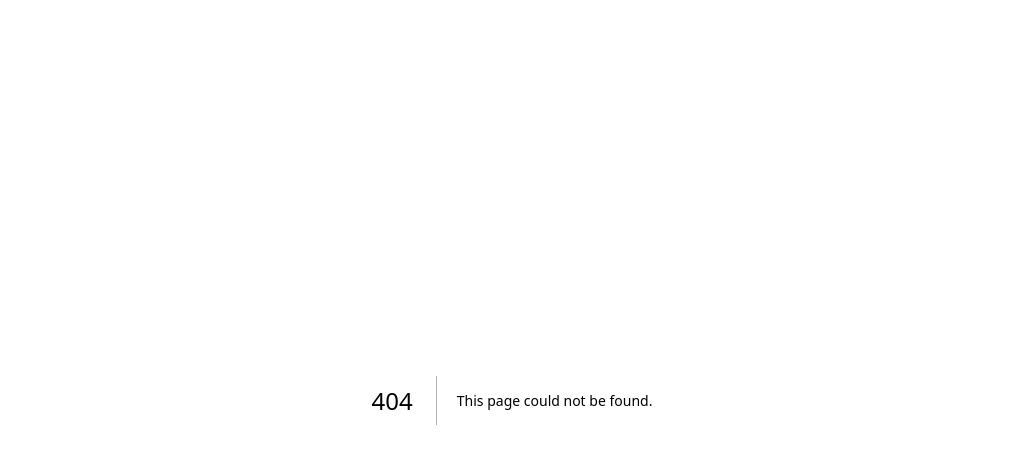
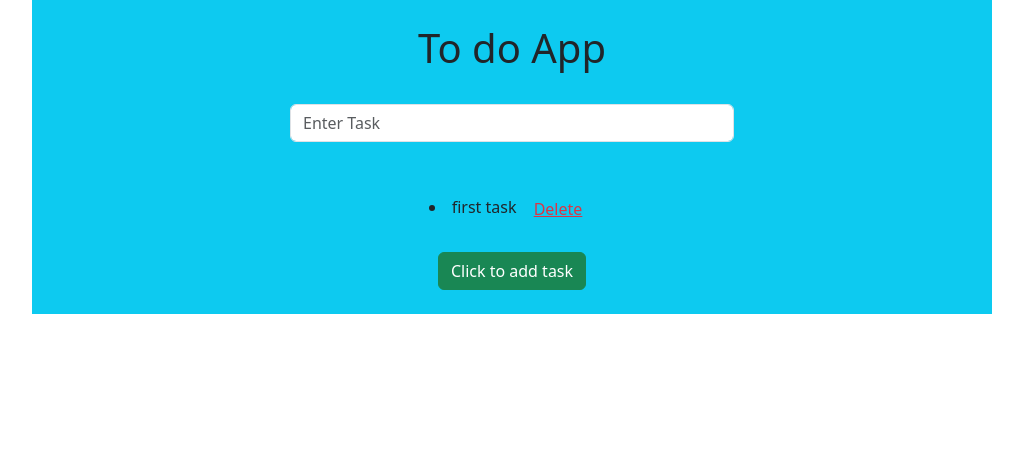
Before and after one commit to Razzi65/useStatePractice, a Next.js app in the folder usestate1/: page /todoapp in a window 1280 px wide. Before the commit this address had no page. Shown: the top 464 px of the page, without its empty margins (128-1151 px from the left). Built offline with nearby package versions, Linux system fonts and the light colour scheme.

Commit message:
Todo app creation in progress

```diff
--- /dev/null
+++ b/usestate1/components/todo.tsx
@@ -0,0 +1,79 @@
+import { useState } from "react"
+
+const Todo = () => {
+
+    const [item,setitem] = useState()
+
+    const [additem, setadditem] = useState([{input:"first task"}])
+
+
+
+    const addNewItem = {
+        input:item
+    }
+
+    const getitem = (e) => {
+        setitem(e.target.value)
+    }
+
+
+
+    const additemFn = () => {
+
+
+        setadditem([...additem, {input:item}])
+
+    }
+
+
+    console.log(additem);
+
+
+    const delItem = () => {
+        const a=additem.pop()
+        console.log(a);
+
+
+    }
+
+    return (
+
+
+
+        <div className="container-fluid bg-info h-100 w-75 text-center">
+            <br />
+            <div className="container w-50">
+
+
+
+                <h1> To do App</h1>
+                <br />
+
+                <input onChange={(e)=>getitem(e)} className="form-control" type="text" placeholder="Enter Task" />
+
+                <br /><br />
+
+                {additem.map((i)=>{
+                    return (
+                        <div>
+                           <li> {i.input} <button type="button" className="btn btn-link text-danger" onClick={()=>delItem()}>Delete </button> </li>
+                            </div>
+                    )
+                })}
+
+
+                <br/>
+                <button onClick={()=>additemFn()} type="button" className="btn btn-success">Click to add task</button>
+            <br/>
+            <br/>
+
+            </div>
+        </div>
+
+
+
+    )
+}
+
+
+export default Todo
--- /dev/null
+++ b/usestate1/pages/todoapp.tsx
@@ -0,0 +1,13 @@
+import Todo from "../components/todo"
+
+const Todoapp = () => {
+    return (
+        <div>
+
+            <Todo/>
+
+        </div>
+    )
+}
+
+export default Todoapp
--- a/usestate1/tsconfig.json
+++ b/usestate1/tsconfig.json
@@ -15,6 +15,6 @@
     "jsx": "preserve",
     "incremental": true
   },
-  "include": ["next-env.d.ts", "**/*.ts", "**/*.tsx"],
+  "include": ["next-env.d.ts", "**/*.ts", "**/*.tsx", "pages/todo.apptsx"],
   "exclude": ["node_modules"]
 }
```
